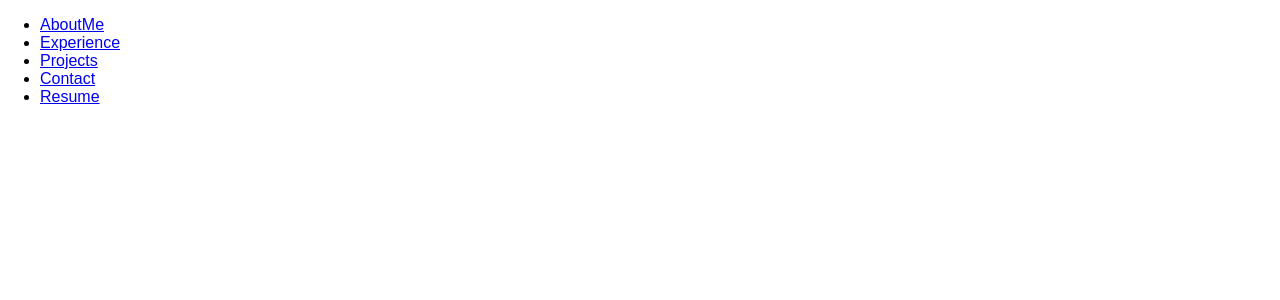
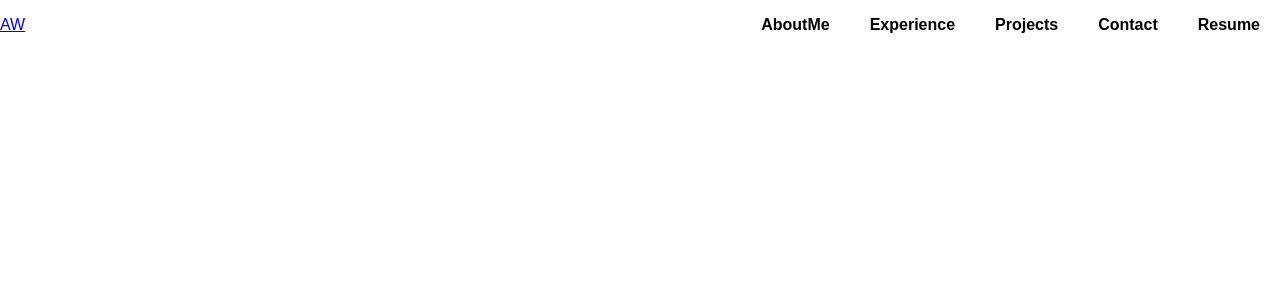
Before and after one commit to AgnesWangechi/Agnes-Wangechi, a React (Create React App) app: page / in a window 1280 px wide. Shown: the top 300 px of the page. Built offline with nearby package versions, Linux system fonts and the light colour scheme.

Commit message:
Navbar changes

```diff
--- a/src/Components/Navbar.css
+++ b/src/Components/Navbar.css
@@ -0,0 +1,27 @@
+nav{
+    display:flex;
+    align-items: center;
+    justify-content:space-between;
+
+}
+
+#navbar ul{
+    list-style: none;
+    display: flex;
+}
+
+#navbar li{
+    padding:0px 20px;
+    position: relative;
+}
+
+#navbar li a{
+    text-decoration:none ;
+    color: black;
+    font-weight: 600;
+    font-size: 1.0rem;
+    transition: 0.3s ease-in-out;
+}
+#navbar li a:hover{
+    color: #f00cb3;
+}
--- a/src/Components/Navbar.jsx
+++ b/src/Components/Navbar.jsx
@@ -1,10 +1,11 @@
+import "./Navbar.css"
 import React from 'react'
 
 const Navbar = () => {
   return (
     <div>
-        <nav>
-
+        <nav id="navbar">
+            <a href="index.html" class="logo">AW</a>
             <div>
                 <ul>
                     <li><a href="index.html">AboutMe</a></li>
```
Also changed, not shown: 1 other file (tests, documents, lock files or other folders).
